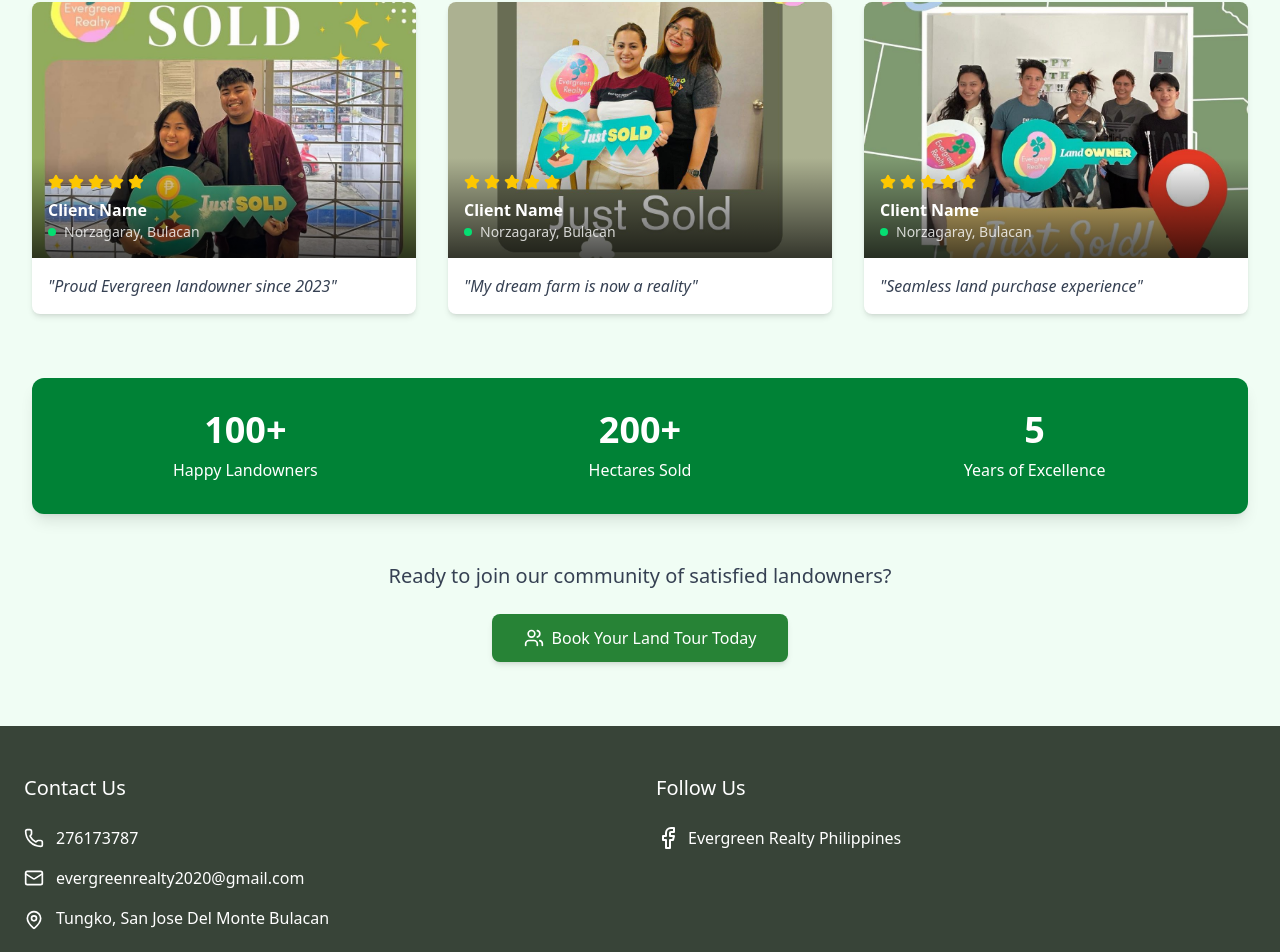
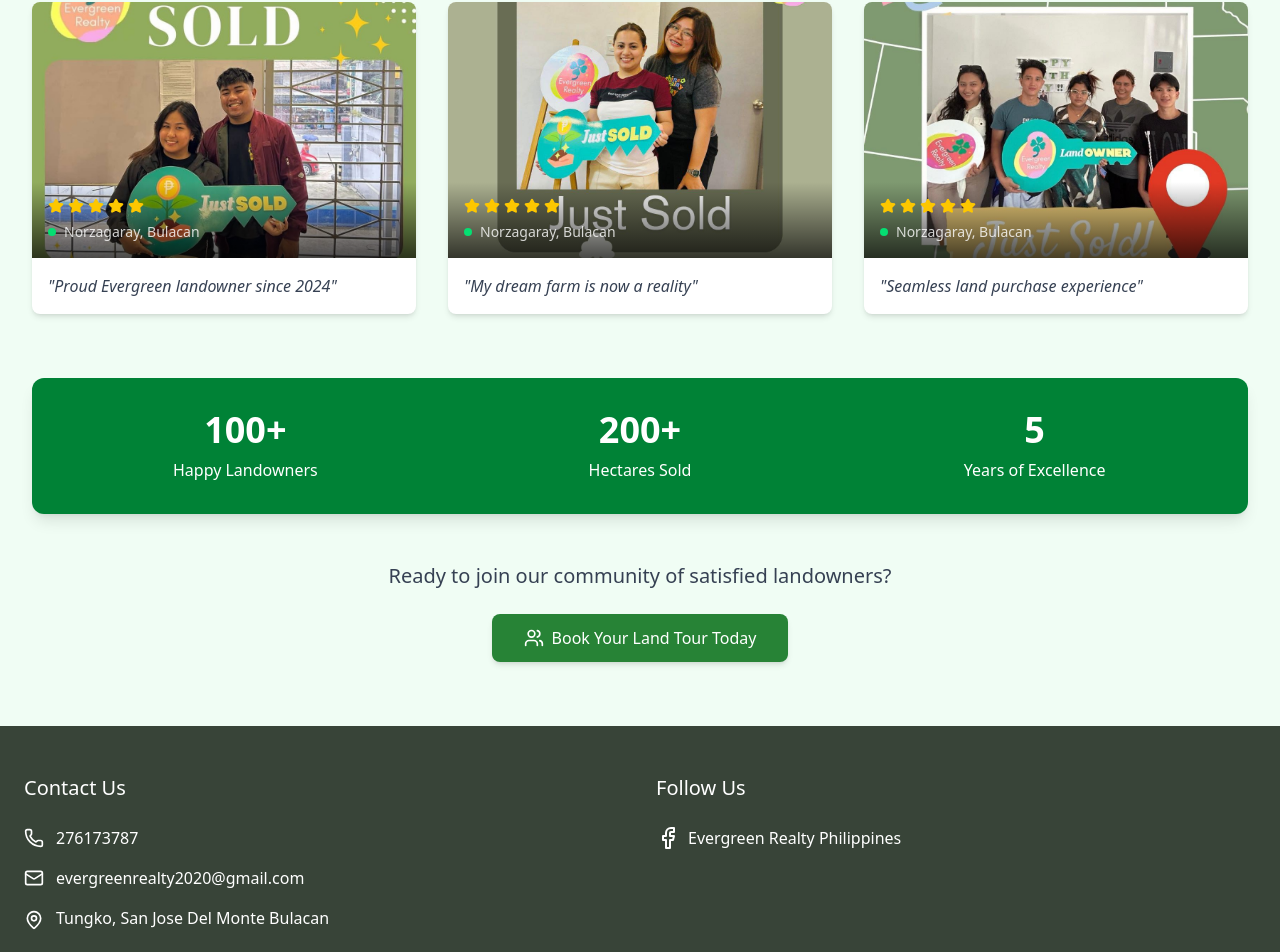
Before and after one commit to kynth65/Evergreen, a React (Vite) app in the folder react/: page / in a window 1280 px wide. Shown: the part 2138-3090 px from the top of the page. Built offline with nearby package versions, Linux system fonts and the light colour scheme; no server answers; a web font is replaced by a local one.

Commit message:
update the client gallery

```diff
--- a/react/src/components/ClientGallery.jsx
+++ b/react/src/components/ClientGallery.jsx
@@ -11,7 +11,7 @@ export default function ClientGallery() {
       image: ClientSold,
       name: "Client Name",
       location: "Norzagaray, Bulacan",
-      testimonial: "Proud Evergreen landowner since 2023",
+      testimonial: "Proud Evergreen landowner since 2024",
     },
     {
       id: 2,
@@ -68,7 +68,6 @@ export default function ClientGallery() {
                     <Star className="h-4 w-4 fill-current" />
                     <Star className="h-4 w-4 fill-current" />
                   </div>
-                  <h3 className="text-white font-bold">{client.name}</h3>
                   <p className="text-white/80 text-sm flex items-center">
                     <span className="inline-block w-2 h-2 bg-green-400 rounded-full mr-2"></span>
                     {client.location}
```
